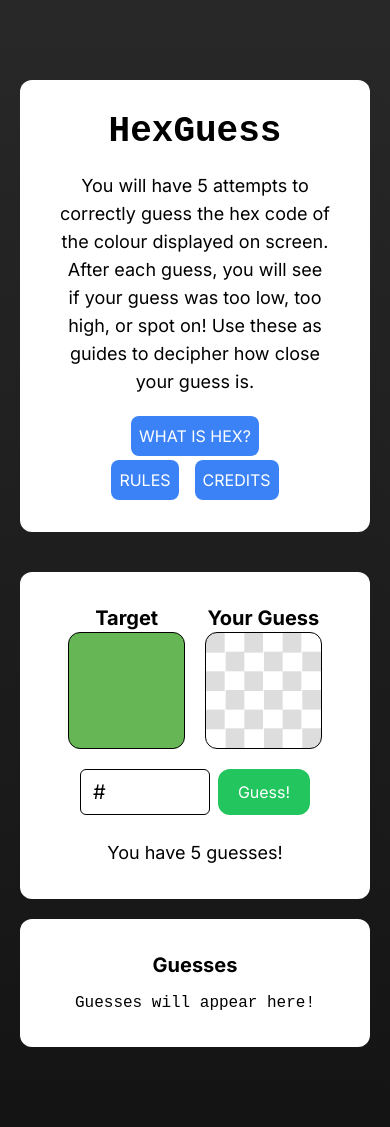
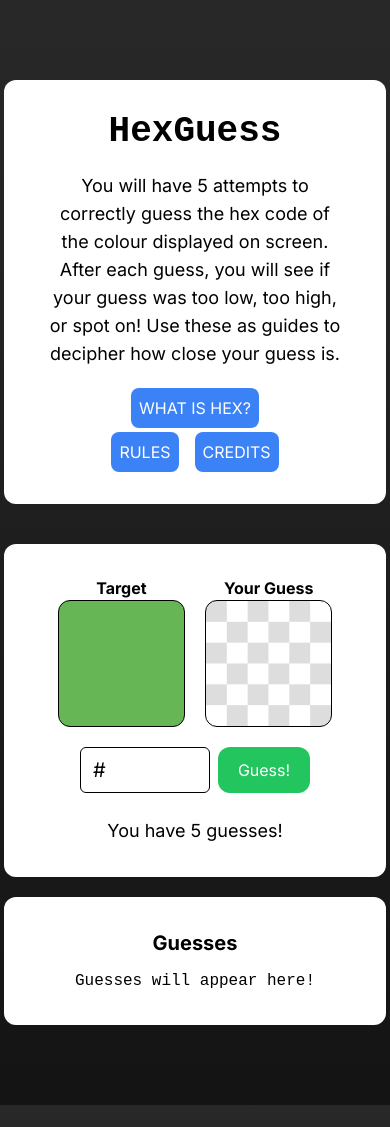
Before and after one commit to liyunze-coding/HexGuess, a Next.js app: page / in a window 390 px wide. After the commit the page ends 1105 px from the top, so only its background shows below. Built offline with nearby package versions, Linux system fonts and the light colour scheme.

Commit message:
changed copy button response

```diff
--- a/src/app/page.tsx
+++ b/src/app/page.tsx
@@ -13,7 +13,7 @@ const HexGuess = dynamic(() => import("../components/HexGuess"), {
 
 export default function Home() {
 	return (
-		<main className="flex min-h-screen flex-col items-center py-20 px-5 lg:px-0">
+		<main className="flex min-h-screen flex-col items-center py-20 px-1 md:px-5 lg:px-0">
 			<div className="max-w-7xl flex flex-col items-center">
 				<div className="w-full md:2/3 lg:w-1/2">
 					<Information />
--- a/src/components/GameOverModal.tsx
+++ b/src/components/GameOverModal.tsx
@@ -82,7 +82,7 @@ const GameOverModal = ({
 				</p>
 				<button
 					className="border border-solid border-black
-							rounded-xl px-5 py-2 w-fit
+							rounded-xl px-5 py-2
 							hover:bg-black hover:text-white
 							transition-colors duration-100"
 					onClick={() => {
@@ -92,21 +92,8 @@ const GameOverModal = ({
 						handleCopy();
 					}}
 				>
-					&#128203; Copy to Clipboard!
+					{copied ? "Copied!" : `📋 Copy to Clipboard!`}
 				</button>
-			</div>
-			<div className="relative">
-				<div
-					className="absolute -bottom-12 left-1/2 opacity-0 transition-all duration-500 px-2 py-1 rounded-md bg-gray-100"
-					style={{
-						transform: copied
-							? "translateX(-50%)"
-							: "translateX(-50%) translateY(2rem)",
-						opacity: copied ? 100 : 0,
-					}}
-				>
-					Copied!
-				</div>
 			</div>
 		</Modal>
 	);
--- a/src/components/HexGuess.tsx
+++ b/src/components/HexGuess.tsx
@@ -175,7 +175,7 @@ export default function HexCodle() {
 			<div className="w-full bg-white text-black rounded-xl px-0 md:px-10 py-8 text-center">
 				<div className="w-full flex flex-row justify-center items-center">
 					<div className="flex flex-col w-1/3">
-						<h2 className="text-center font-bold text-xl">
+						<h2 className="text-center font-bold sm:text-xl">
 							Target
 						</h2>
 						<div
@@ -184,7 +184,7 @@ export default function HexCodle() {
 						></div>
 					</div>
 					<div className="flex flex-col w-1/3 ml-5">
-						<h2 className="text-center font-bold text-xl">
+						<h2 className="text-center font-bold sm:text-xl">
 							Your Guess
 						</h2>
 						<div
@@ -254,7 +254,7 @@ export default function HexCodle() {
 					)}
 				</div>
 			</div>
-			<div className="w-full bg-white text-black rounded-xl px-10 py-8 text-center mt-5">
+			<div className="w-full bg-white text-black rounded-xl px-0 sm:px-10 py-8 text-center mt-5 overflow-visible">
 				<h1 className="font-bold text-xl mb-3">Guesses</h1>
 				<div className="w-full flex flex-col-reverse justify-start font-['Roboto_Mono',_monospace]">
 					{guesses.length === 0 && "Guesses will appear here!"}
@@ -275,8 +275,8 @@ export default function HexCodle() {
 											<div
 												key={resultIndex}
 												className="flex flex-col justify-start
-											rounded-xl border-4 border-solid px-3 py-2
-											mx-2 scale"
+											rounded-xl border-4 border-solid px-1 md:px-3 py-1 md:py-2
+											mx-1 md:mx-2 scale"
 												style={{
 													borderColor:
 														guesses[
@@ -296,7 +296,7 @@ export default function HexCodle() {
 															: "0px",
 												}}
 											>
-												<span className="text-xl">
+												<span className="md:text-xl">
 													{char}
 												</span>
 												<span>
```
